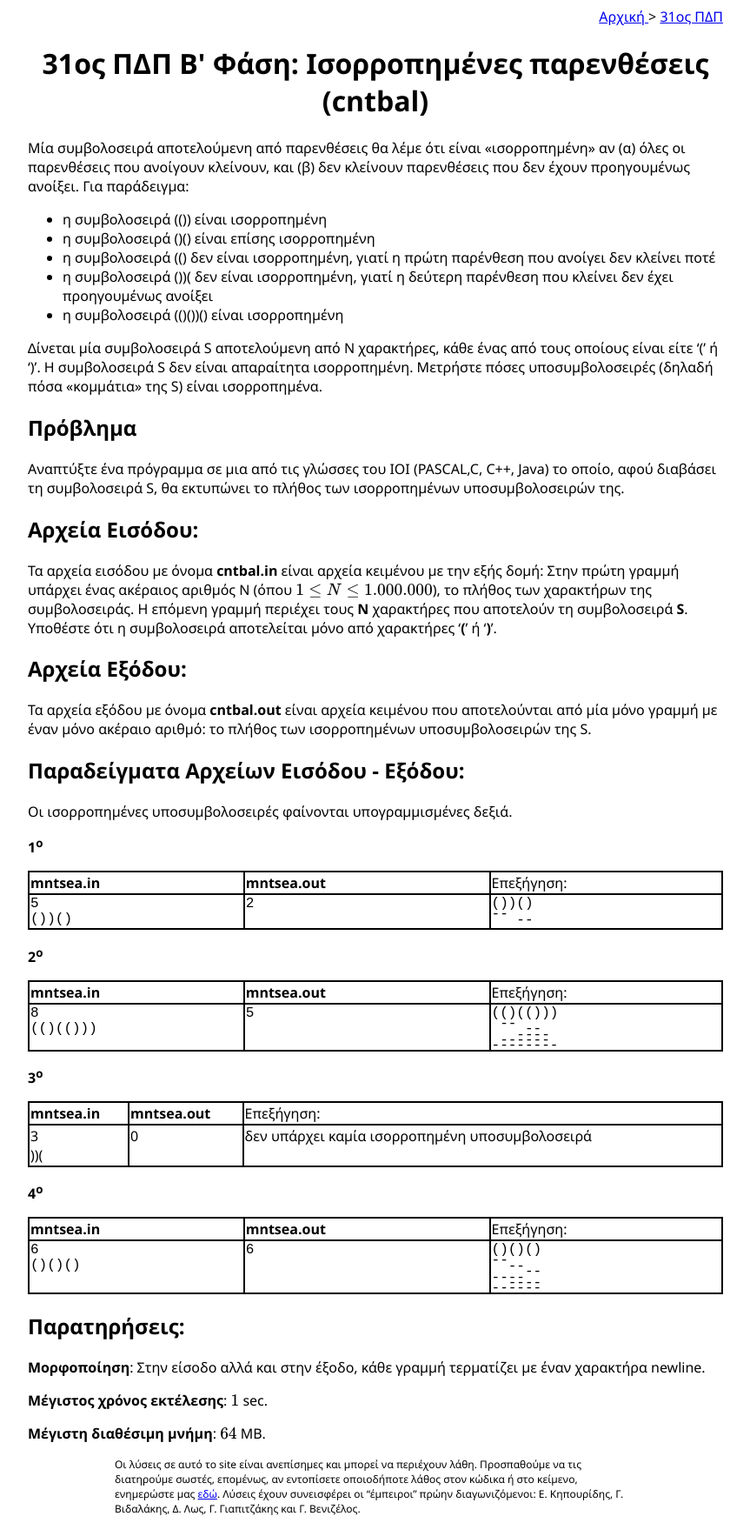
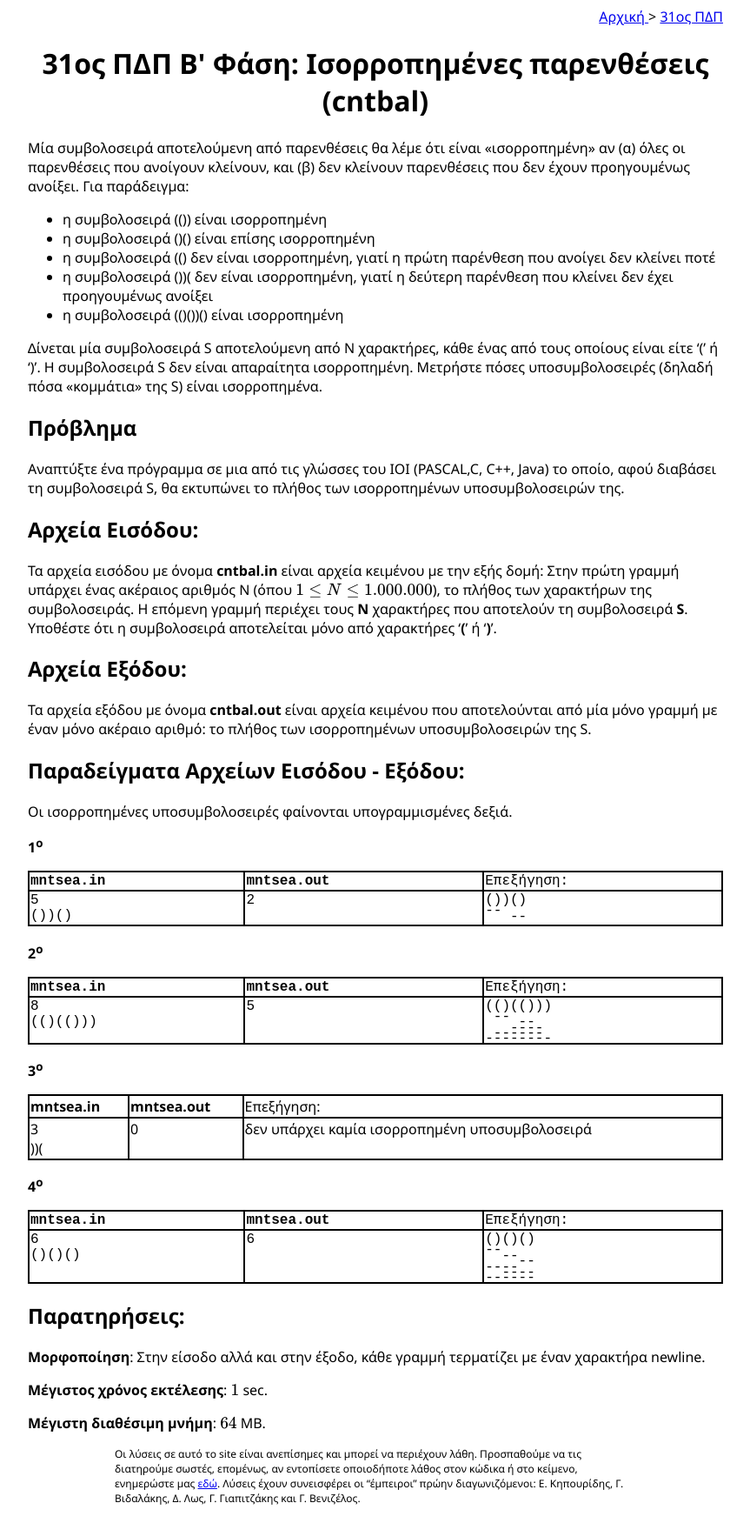
Before and after one commit to pdp-archive/pdp-archive.github.io, a Jekyll site: the page built from contests/_31-PDP/blyk-cntbal-statement.md, in a window 1280 px wide. Shown: the whole page at 87% size, without its empty margins (208-1071 px from the left). Built offline with Jekyll 4.4.1, drawn with Linux system fonts in a browser that asks for light colours; formulas are drawn with MathJax 3.

Commit message:
Update main.scss

```diff
--- a/css/main.scss
+++ b/css/main.scss
@@ -16,7 +16,7 @@
   text-align: center;
 }
 
-table.table_with_monospace_font tr:nth-child(n+2) {
+.table_with_monospace_font td {
   font-family: "Courier New"
 }
 
```
